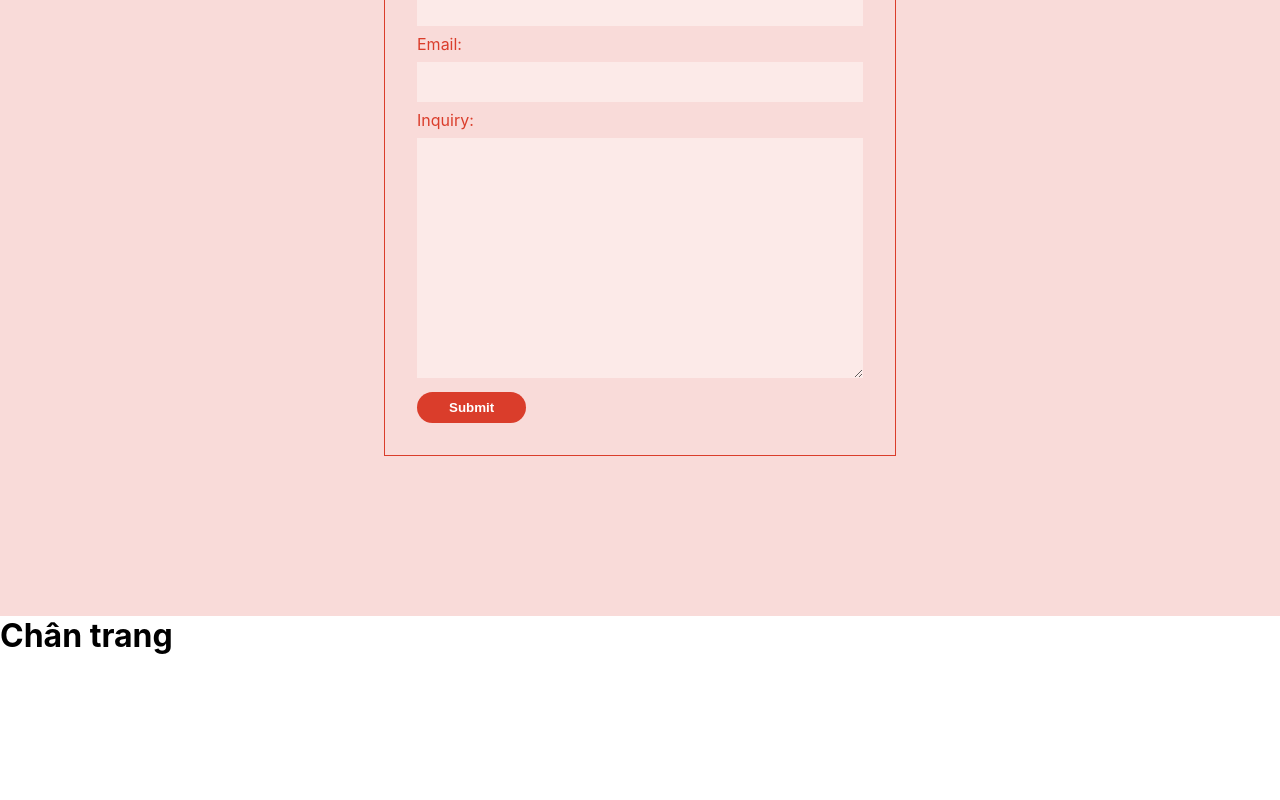
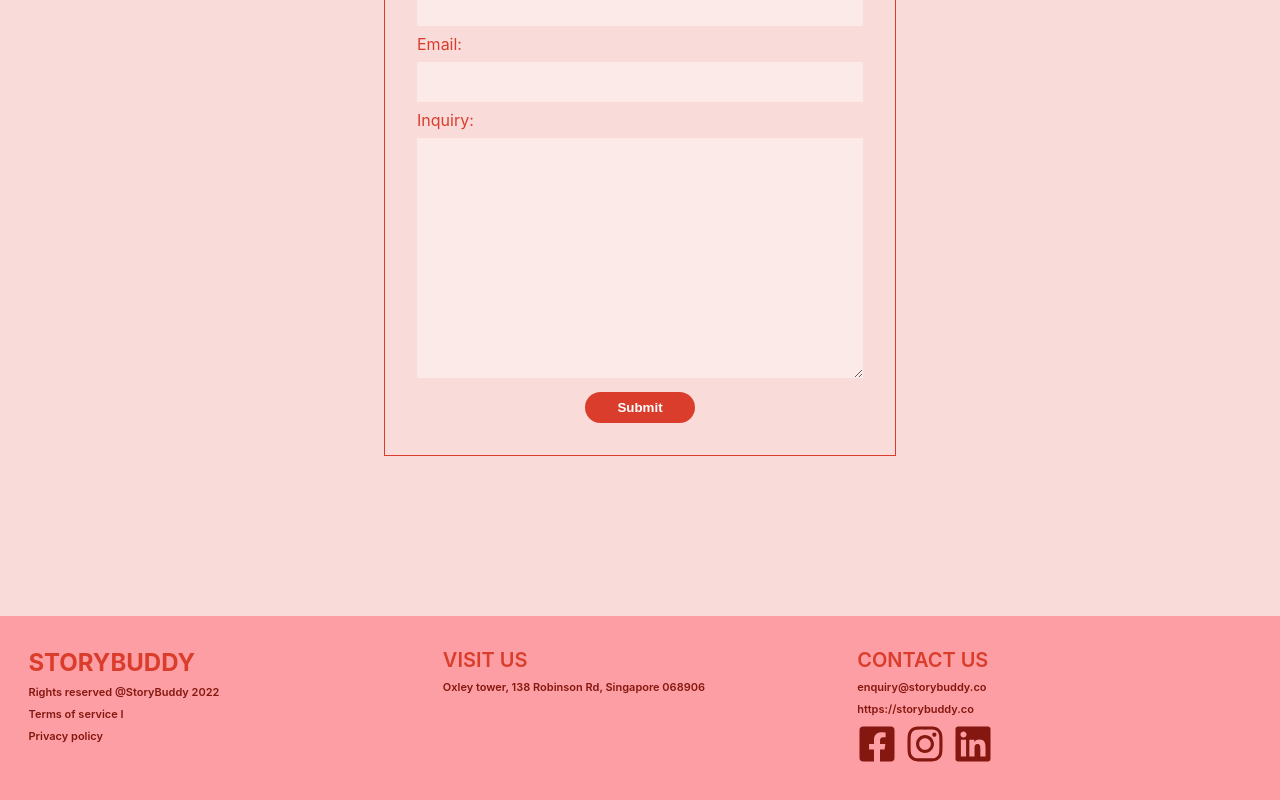
Before and after one commit to kim-duyen-frontend/story-buddy, a Next.js app: page / in a window 1280 px wide. Shown: the part 3076-3876 px from the top of the page. Before the commit the page ends 3731 px from the top, so only its background shows below. Built offline with nearby package versions, Linux system fonts and the light colour scheme.

Commit message:
add footer

```diff
--- a/features/contact/index.js
+++ b/features/contact/index.js
@@ -16,7 +16,9 @@ const Contact = () => {
                 <input className={styles.inputEmail} />
                 <label>Inquiry:</label>
                 <textarea cols="50" rows="20" className={styles.inputText} />
-                <button className={styles.btnSubmit}>Submit</button>
+                <div className={styles.btn}>
+                    <button className={styles.btnSubmit}>Submit</button>
+                </div>
             </div>
         </div>
     );
--- a/features/footer/index.js
+++ b/features/footer/index.js
@@ -1,9 +1,55 @@
 import React from 'react';
+import Link from "next/link";
+import styles from "../../styles/footer.module.scss";
+import { FaInstagram, FaFacebookSquare, FaLinkedin } from "react-icons/fa";
 
 const Footer = () => {
     return (
-        <div>
-            <h1>Chân trang</h1>
+        <div className={styles.footer}>
+            <div className="container">
+                <div className={styles.container}>
+                    <div className={styles.col}>
+                        <div className={styles.logo}>storybuddy</div>
+                        <div className={styles.license}>
+                            <Link href="#!">
+                                <a>Rights reserved @StoryBuddy 2022</a>
+                            </Link>
+                            <Link href="#!">
+                                <a>Terms of service I</a>
+                            </Link>
+                            <Link href="#!">
+                                <a>Privacy policy</a>
+                            </Link>
+                        </div>
+                    </div>
+                    <div className={styles.col}>
+                        <span className={styles.title}>Visit us</span>
+                        <p className={styles.address}>Oxley tower, 138 Robinson Rd, Singapore 068906</p>
+                    </div>
+                    <div className={styles.col}>
+                        <span className={styles.title}>contact us</span>
+                        <p className={styles.email}>enquiry@storybuddy.co</p>
+                        <p className={styles.webLink}>https://storybuddy.co</p>
+                        <div className={styles.socials}>
+                            <Link href="#!">
+                                <a>
+                                    <FaFacebookSquare />
+                                </a>
+                            </Link>
+                            <Link href="#!">
+                                <a>
+                                    <FaInstagram />
+                                </a>
+                            </Link>
+                            <Link href="#!">
+                                <a>
+                                    <FaLinkedin />
+                                </a>
+                            </Link>
+                        </div>
+                    </div>
+                </div>
+            </div>
         </div>
     );
 };
--- a/package.json
+++ b/package.json
@@ -13,6 +13,7 @@
     "node-sass": "^7.0.3",
     "react": "18.2.0",
     "react-dom": "18.2.0",
+    "react-icons": "^4.4.0",
     "sass": "^1.54.9"
   },
   "devDependencies": {
--- a/styles/contact.module.scss
+++ b/styles/contact.module.scss
@@ -94,8 +94,11 @@
             }
         }
 
+        .btn {
+            margin-left: auto;
+            margin-right: auto;
+
             .btnSubmit {
-            display: block;
                 padding: 0.5rem 2rem;
                 margin-top: 0.875rem;
                 background-color: #DA3D2B;
@@ -105,6 +108,8 @@
                 font-weight: 600;
                 cursor: pointer;
             }
+        }
+
     }
 }
 
--- /dev/null
+++ b/styles/footer.module.scss
@@ -0,0 +1,66 @@
+.footer {
+    background-color: #fc9ea3;
+    padding: 2rem 0;
+
+    .container {
+        display: grid;
+        grid-template-columns: repeat(3, 1fr);
+        column-gap: 20px;
+
+        .col {
+
+            .logo {
+                color: #da3d2b;
+                font-size: 24px;
+                font-weight: 700;
+                text-transform: uppercase;
+            }
+
+            .license {
+                display: flex;
+                flex-direction: column;
+
+                a {
+                    color: #84170F;
+                    font-size: 11px;
+                    font-weight: 600;
+                    margin-top: 0.5rem;
+                }
+            }
+
+            .title {
+                color: #da3d2b;
+                font-size: 20px;
+                font-weight: 600;
+                text-transform: uppercase;
+            }
+
+            .address,
+            .email,
+            .webLink {
+                color: #84170F;
+                font-size: 11px;
+                font-weight: 600;
+                padding-top: 0.5rem;
+            }
+
+            .socials {
+                margin-top: 0.5rem;
+
+                a {
+                    color: #84170F;
+                    font-size: 40px;
+                    margin-right: 0.5rem;
+                }
+            }
+        }
+    }
+}
+
+@media(max-width:640px) {
+    .footer {
+        .container {
+            grid-template-columns: 1fr 1fr;
+        }
+    }
+}
--- a/styles/main.scss
+++ b/styles/main.scss
@@ -29,5 +29,4 @@ a {
 .container {
   max-width: 1223px;
   margin: auto;
-  // background-color: yellow;
 }
```
Also changed, not shown: 1 other file (tests, documents, lock files or other folders). Lines whose indentation alone changed are shown as unchanged.
